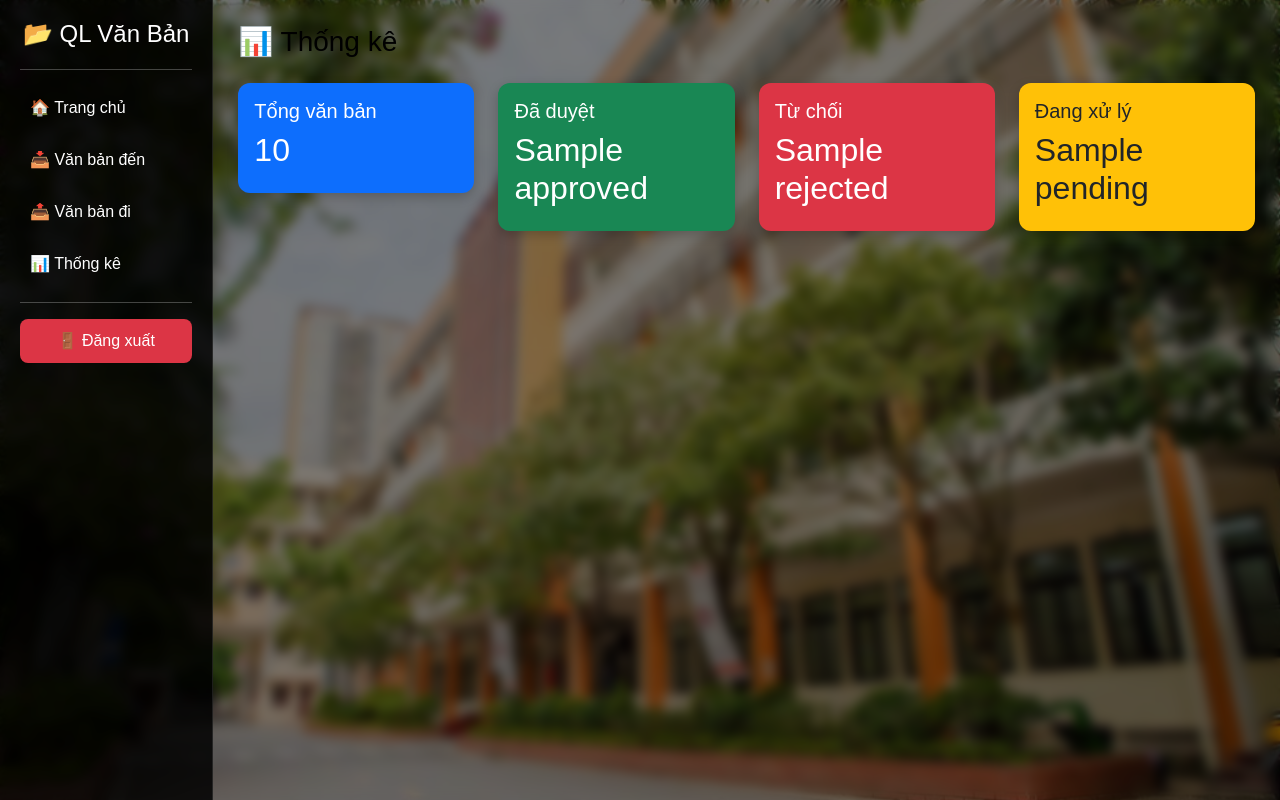
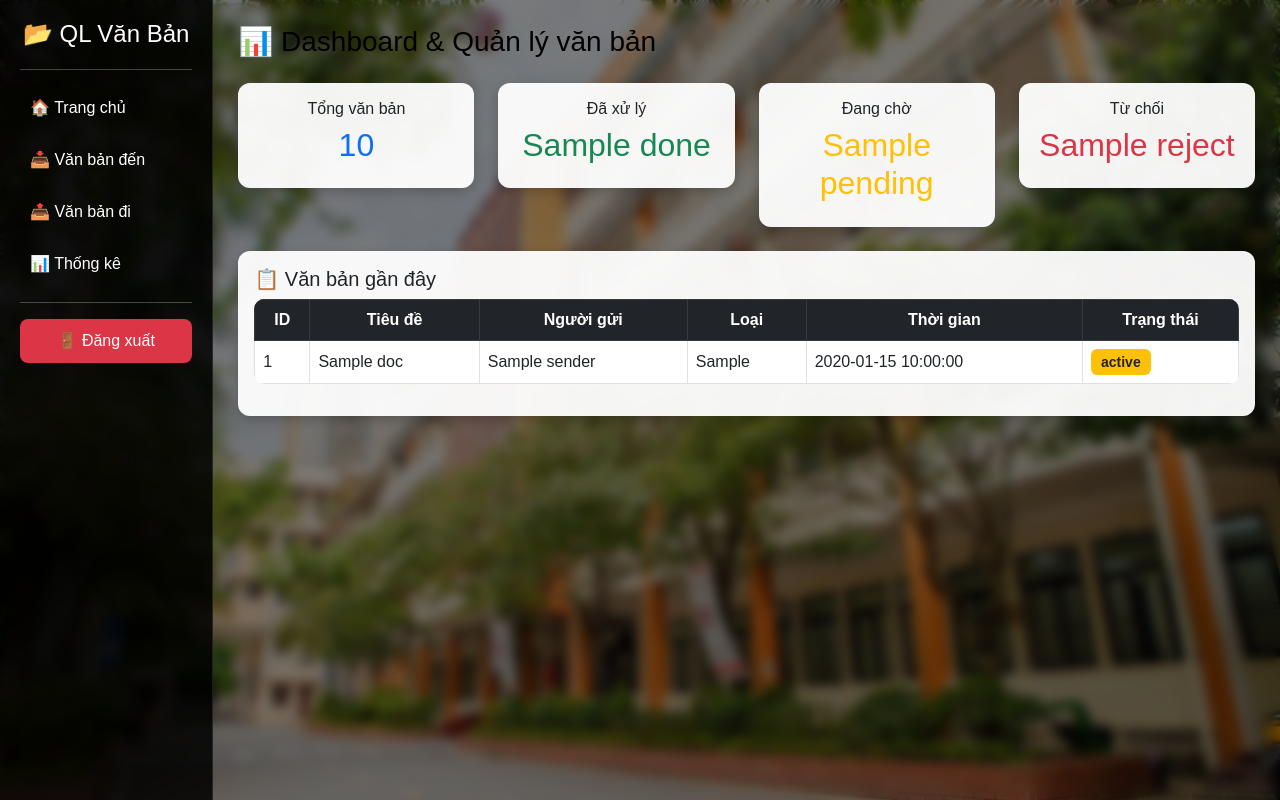
Before and after one commit to duykhanh0811/quanlyvanban, a Flask app: template templates/stats.html in a window 1280 px wide. Run offline with Flask 3, Linux system fonts and the light colour scheme; the template is opened without the code that fills it: most values are stand-ins (such as "Sample title", 1, 10 or a date in 2020); some libraries are stand-ins or nearby versions.

Commit message:
Add files via upload

```diff
--- a/templates/stats.html
+++ b/templates/stats.html
@@ -2,38 +2,77 @@
 
 {% block content %}
 
-<h3 class="mb-4">📊 Thống kê</h3>
+<h3 class="mb-4">📊 Dashboard & Quản lý văn bản</h3>
 
-<div class="row">
+<div class="row mb-4">
 
     <div class="col-md-3">
-        <div class="card p-3 bg-primary text-white">
-            <h5>Tổng văn bản</h5>
-            <h2>{{total}}</h2>
+        <div class="card p-3 text-center">
+            <h6>Tổng văn bản</h6>
+            <h2 class="text-primary">{{total}}</h2>
         </div>
     </div>
 
     <div class="col-md-3">
-        <div class="card p-3 bg-success text-white">
-            <h5>Đã duyệt</h5>
-            <h2>{{approved}}</h2>
+        <div class="card p-3 text-center">
+            <h6>Đã xử lý</h6>
+            <h2 class="text-success">{{done}}</h2>
         </div>
     </div>
 
     <div class="col-md-3">
-        <div class="card p-3 bg-danger text-white">
-            <h5>Từ chối</h5>
-            <h2>{{rejected}}</h2>
+        <div class="card p-3 text-center">
+            <h6>Đang chờ</h6>
+            <h2 class="text-warning">{{pending}}</h2>
         </div>
     </div>
 
     <div class="col-md-3">
-        <div class="card p-3 bg-warning text-dark">
-            <h5>Đang xử lý</h5>
-            <h2>{{pending}}</h2>
+        <div class="card p-3 text-center">
+            <h6>Từ chối</h6>
+            <h2 class="text-danger">{{reject}}</h2>
         </div>
     </div>
 
 </div>
 
+<div class="card p-3">
+    <h5>📋 Văn bản gần đây</h5>
+
+    <table class="table table-bordered table-hover">
+        <thead class="table-dark">
+            <tr>
+                <th>ID</th>
+                <th>Tiêu đề</th>
+                <th>Người gửi</th>
+                <th>Loại</th>
+                <th>Thời gian</th>
+                <th>Trạng thái</th>
+            </tr>
+        </thead>
+
+        <tbody>
+        {% for doc in recent %}
+        <tr>
+            <td>{{doc.id}}</td>
+            <td>{{doc.title}}</td>
+            <td>{{doc.sender}}</td>
+            <td>{{doc.doc_type}}</td>
+            <td>{{doc.created_at}}</td>
+            <td>
+                {% if doc.status == 'Đã duyệt' %}
+                    <span class="badge bg-success">Đã duyệt</span>
+                {% elif doc.status == 'Từ chối' %}
+                    <span class="badge bg-danger">Từ chối</span>
+                {% else %}
+                    <span class="badge bg-warning text-dark">{{doc.status}}</span>
+                {% endif %}
+            </td>
+        </tr>
+        {% endfor %}
+        </tbody>
+
+    </table>
+</div>
+
 {% endblock %}
```
